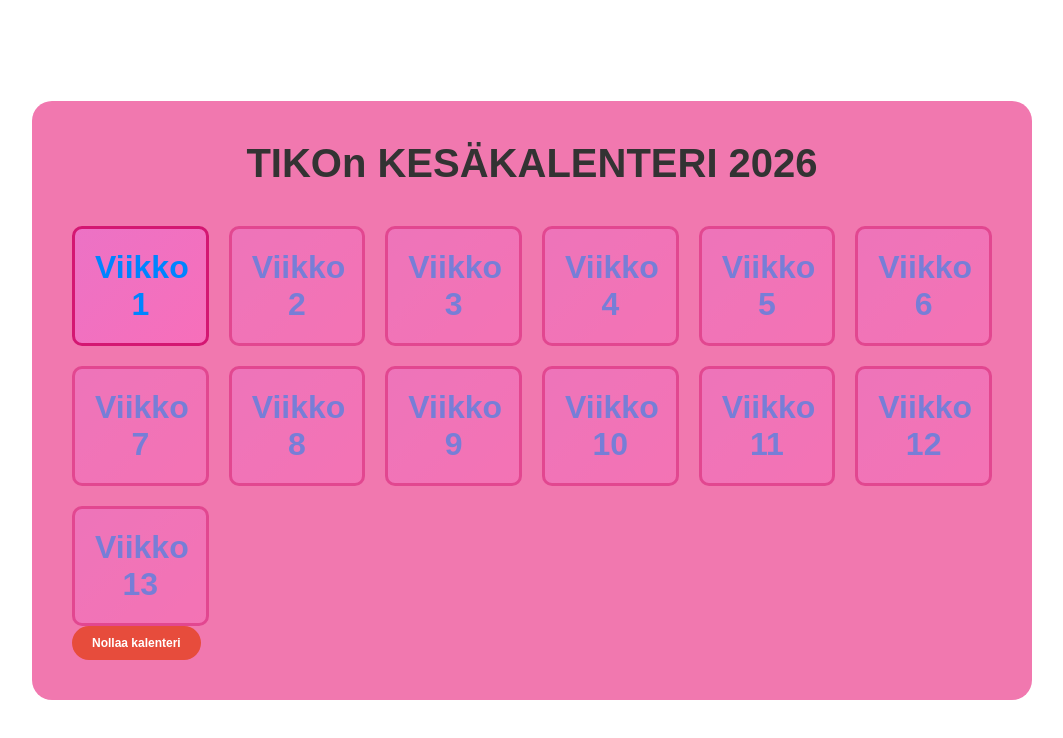
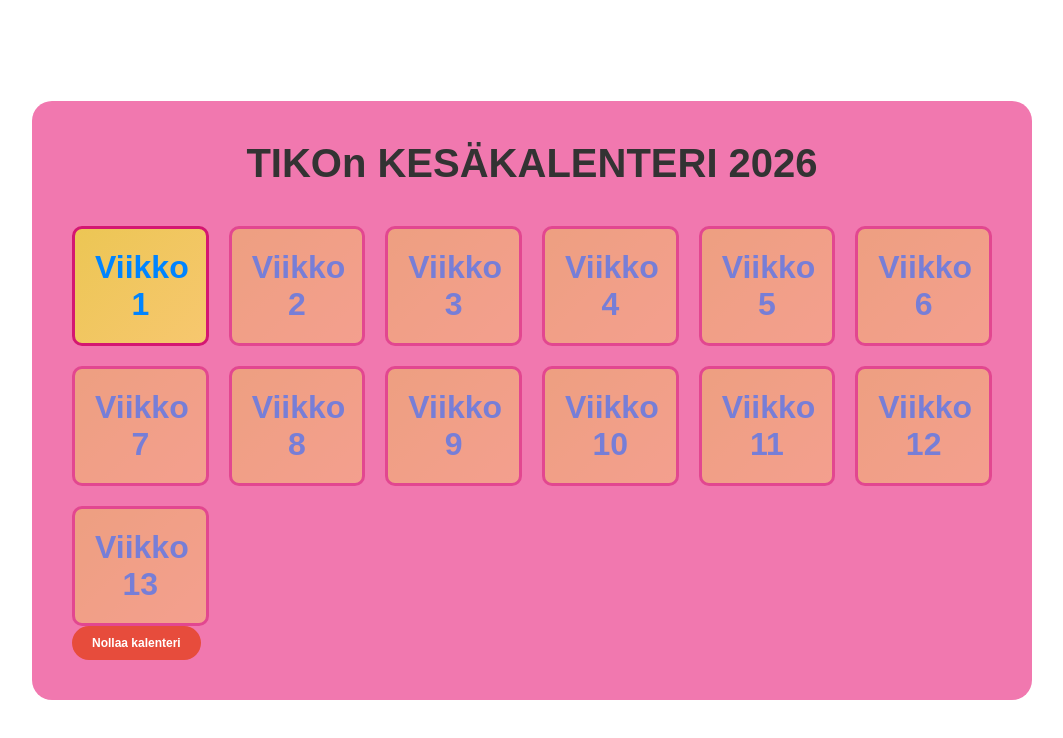
Before and after one commit to tuulitoikka/hellokittyhakkerit, a plain HTML site: page index.html in a window 1280 px wide. Shown: the whole page, without its empty margins (108-1171 px from the left). Drawn offline with Linux system fonts and the light colour scheme.

Commit message:
Update tyyli.css

```diff
--- a/tyyli.css
+++ b/tyyli.css
@@ -56,7 +56,7 @@ h1 {
 }
 
 .door {
-    background: linear-gradient(135deg, #ec72c5 0%, #f76fba 100%);
+    background: linear-gradient(135deg, #ecc654 0%, #f7c76f 100%);
     border: 3px solid #d41772;
     border-radius: 10px;
     padding: 20px;
```
